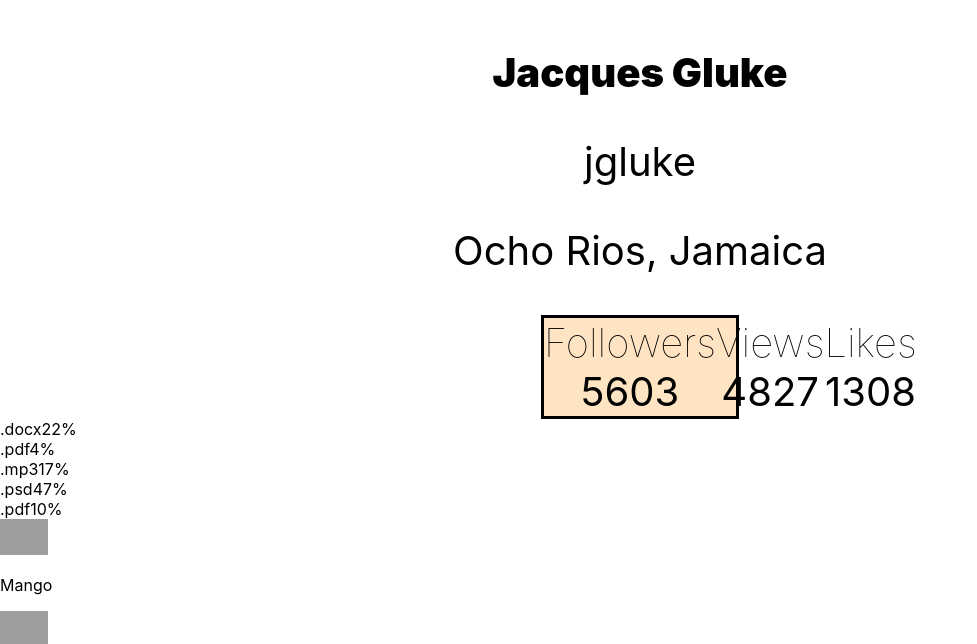
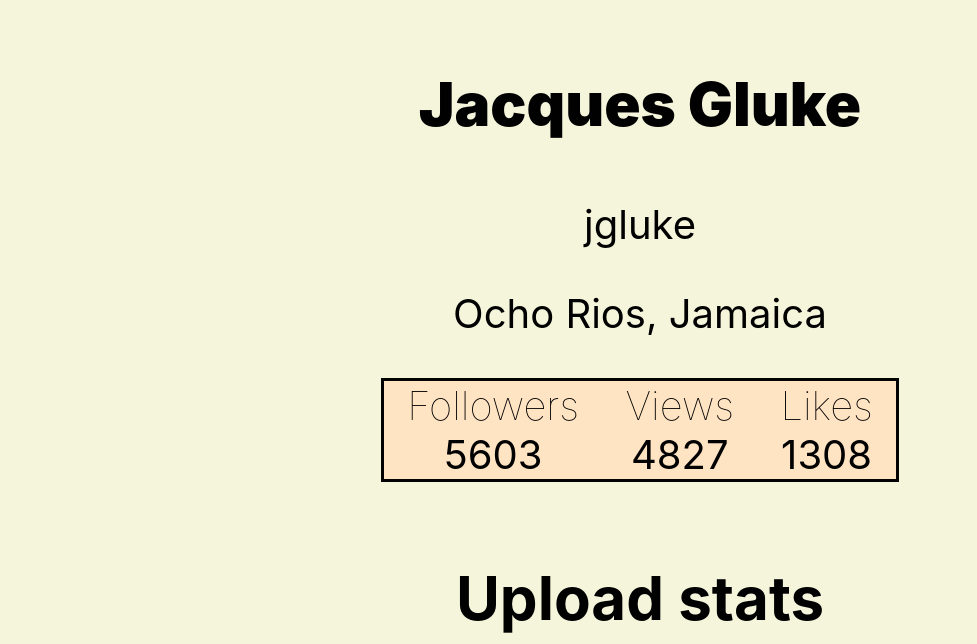
Before and after one commit to OlexaGit/goit-react-hw-01-components, a React (Create React App) app: page / in a window 1280 px wide. Shown: the part 308-952 px from the top of the page, without its empty margins (0-977 px from the left). Built offline with nearby package versions, Linux system fonts and the light colour scheme; grey boxes are pictures that could not be loaded.

Commit message:
statistics-css

```diff
--- a/src/components/App.jsx
+++ b/src/components/App.jsx
@@ -10,14 +10,15 @@ import transactions from './data/transactions.json';
 export const App = () => {
   return (
     <div
-    // style={{
-    //   height: '100vh',
-    //   display: 'flex',
-    //   justifyContent: 'center',
-    //   alignItems: 'center',
-    //   fontSize: 40,
-    //   color: '#010101',
-    // }}
+      style={{
+        // height: '100vh',
+        // display: 'flex',
+        // justifyContent: 'center',
+        // alignItems: 'center',
+        fontSize: '40px',
+        color: '#010101',
+        backgroundColor: 'beige',
+      }}
     >
       <Profile
         username={user.username}
@@ -26,6 +27,7 @@ export const App = () => {
         avatar={user.avatar}
         stats={user.stats}
       />
+      <Statistics title="Upload stats" stats={data} />
       <Statistics stats={data} />
       <FriendList friends={friends} />
       <TransactionHistory items={transactions} />
--- a/src/components/Profile/Profile.module.css
+++ b/src/components/Profile/Profile.module.css
@@ -10,11 +10,12 @@
 }
 .name {
   font-weight: 1000;
+  font-size: 60px;
 }
 .stats {
   display: flex;
   justify-content: space-around;
-  width: 15%;
+  width: 512px;
   margin-left: auto;
   margin-right: auto;
   font-weight: 100;
--- a/src/components/Statistics/Statistics.jsx
+++ b/src/components/Statistics/Statistics.jsx
@@ -5,12 +5,12 @@ function Statistics({ title = '', stats }) {
   console.log(stats);
   return (
     <section className={css.statistics}>
-      {title !== '' && <h2 class="title">Upload stats</h2>}
-      <ul class="stat-list">
+      {title !== '' && <h2 className={css.title}>Upload stats</h2>}
+      <ul className={css.statList}>
         {stats.map(item => (
-          <li class="item" key={item.id}>
-            <span class="label">{item.label}</span>
-            <span class="percentage">{item.percentage}%</span>
+          <li className={css.item} key={item.id}>
+            <span className={css.label}>{item.label}</span>
+            <span className={css.percentage}>{item.percentage}%</span>
           </li>
         ))}
       </ul>
--- a/src/components/Statistics/Statistics.module.css
+++ b/src/components/Statistics/Statistics.module.css
@@ -1,3 +1,21 @@
 .statistics {
-  display: block;
+  width: 512px;
+  margin: 80px auto 0;
+  /* margin-right: auto; */
 }
+.statList {
+  display: flex;
+  justify-content: space-around;
+  background-color: bisque;
+}
+.title {
+  display: flex;
+  justify-content: center;
+}
+.item {
+  display: flex;
+  flex-direction: column;
+}
+.label {
+  font-weight: 100;
+}
```
